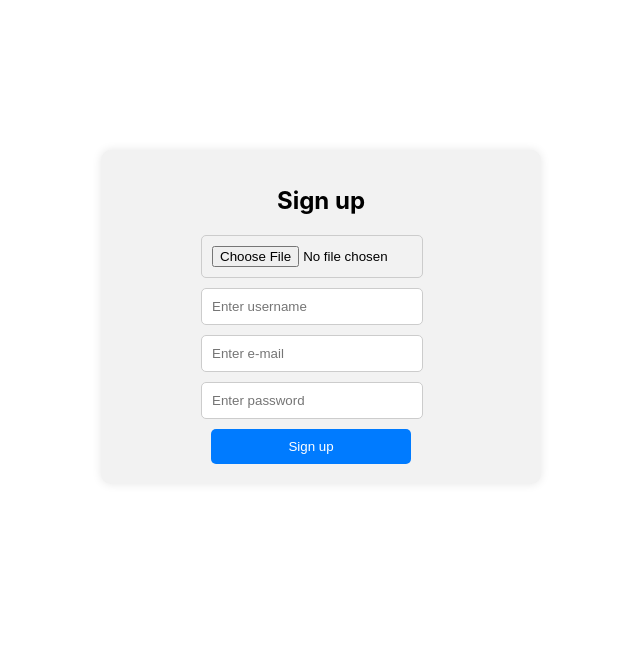
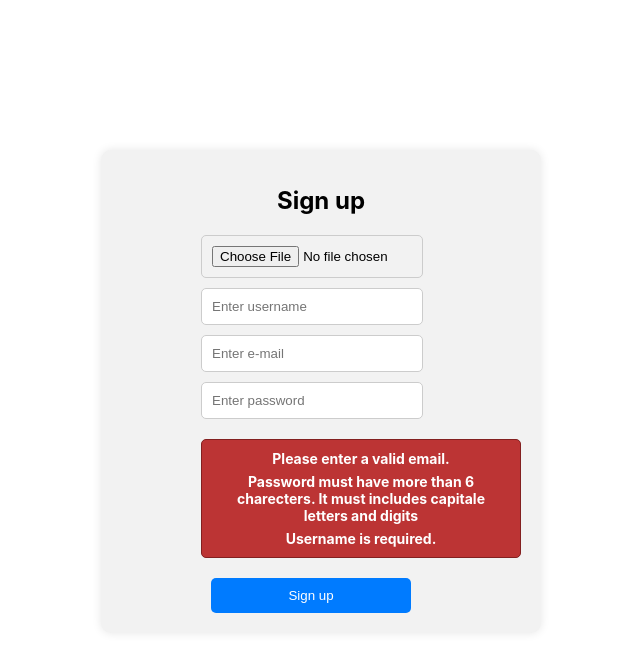
Before and after one commit to arrrmann/newsPage, a React (Create React App) app: page / in a window 1280 px wide. Both pictures are taken after a click on the button "Sign up". Shown: the top 672 px of the page, without its empty margins (319-959 px from the left). Built offline with nearby package versions, Linux system fonts and the light colour scheme.

Commit message:
added localStorage functionality and validation for email and password

```diff
--- a/src/components/App/App.js
+++ b/src/components/App/App.js
@@ -6,51 +6,27 @@ import './app.css'
 export default class App extends Component{
 
     state={
-        name: '',
-        email: '',
-        password: '',
-        image: undefined
-    }
-
-    CheckIn=(datas)=>{
-        if((datas.name.length && datas.email.length) && datas.password.length){ return true } else { return false }
+        isRegistred: false,
     }
 
     handleData=(datas)=>{
-        if(!this.CheckIn(datas)){
-            console.log("error")
-            return false
-        }
+        localStorage.setItem('user', JSON.stringify(datas))
         this.setState({
-            name:datas.name,
-            email:datas.email,
-            password:datas.password
+            isRegistred:true
         })
     }
 
-    imageHandler=(image)=>{
-        console.log(image)
-        if(image){
-            this.setState({
-                image
-            })
-        }else{
-            return false
-        }
-    }
 
     render(){
-        const {name, email, password, image}=this.state
+        const userData = JSON.parse(localStorage.getItem('user'))
+        const {isRegistred}=this.state
 
         return (
         <div>
             {
-                this.CheckIn({name, email, password}) ? <UserPage name={name} email={email} password={password} image={image}/> : <RegisterPage handleData={this.handleData} imageHandler={this.imageHandler}/>
+                (isRegistred || JSON.parse(localStorage.getItem('user'))) ? <UserPage userData={userData}/> : <RegisterPage handleData={this.handleData} />
             }
         </div>
         )
     }
 }
-
-//
-//
--- a/src/components/RegisterPage/RegisterPage.js
+++ b/src/components/RegisterPage/RegisterPage.js
@@ -2,39 +2,83 @@ import { Component } from "react";
 import './register-page.css'
 
 
-export default class RegisterPage extends Component{
-    state={
+export default class RegisterPage extends Component {
+    state = {
         name: '',
         email: '',
         password: '',
-        image: undefined
+        validationErrors: {},
+        image: undefined,
     }
 
-    onInputChange=(e)=>{
-        const {name, value}=e.target
-        this.setState((prevState)=>{
+    validateEmail = (email) => {
+        const shnik = email.indexOf("@")
+        const ket = email.lastIndexOf(".")
+        if (shnik < 1 || ket < shnik + 2 || ket + 2 >= email.length) {
+            return false
+        } else {
+            return true
+        }
+    }
+    validatePassword = (password) => {
+        if(password.length <= 6) return false
+
+        let hasUperCaseLetter=false
+        let hasNumbers=false
+
+        for(let i=0; i<password.length; i++){
+            const char = password[i]
+
+            if(char>='A' && char<='Z') hasUperCaseLetter=true
+            if (char>='0' && char<='9') hasNumbers=true
+        }
+
+        return hasNumbers && hasUperCaseLetter
+    }
+
+    onInputChange = (e) => {
+        const { name, value } = e.target
+        this.setState((prevState) => {
             return {
-                [name]:value
+                [name]: value
             }
         })
     }
 
-    onSignup=()=>{
-        const {name, email, password, image}=this.state
-        this.props.handleData({name, email, password})
-        this.props.imageHandler(image)
-        this.setState({
-            name:'',
-            email:'',
-            password:'',
-            image: undefined
-        })
+    handleRegister = () => {
+
+        const { name, email, password, image } = this.state;
+        const validationErrors = {}
+
+        if (!email.trim() || !this.validateEmail(email)) {
+            validationErrors.email = 'Please enter a valid email.'
+        }
+        if (!password.trim() || !this.validatePassword(password)) {
+            validationErrors.password = 'Password must have more than 6 charecters. It must includes capitale letters and digits'
+        }
+        if (name.trim().length < 3) {
+            validationErrors.name = 'Username is required.'
+        }
+        if (Object.keys(validationErrors).length === 0) {
+            this.props.handleData({ name, email, password, image })
+            this.setState({
+                name: '',
+                email: '',
+                password: '',
+                validationErrors: {},
+                image: undefined
+            })
+        } else {
+
+            this.setState({ validationErrors })
+        }
     }
 
-    onImageChange=(event)=>{
+
+    onImageChange = (event) => {
         const file = event.target.files[0]
         const reader = new FileReader()
-        reader.onload=(e)=>{
+        reader.onload = (e) => {
             const imgSRC = e.target.result
             this.setState({
                 image: imgSRC
@@ -43,20 +87,27 @@ export default class RegisterPage extends Component{
         reader.readAsDataURL(file)
     }
 
-    render(){
-        const {name, email, password}=this.state
+    render() {
+        const { name, email, password, validationErrors } = this.state
 
-        return(
+        return (
             <div className="container">
                 <h1 className="sign">Sign up</h1>
-                <div className="wrapper"
-                    onDrop={this.imageDrop}
-                >
-                    <input type="file" accept="image/*" onChange={this.onImageChange}/>
-                    <input name='name' value={name} onChange={this.onInputChange} placeholder="Enter username"/>
-                    <input name='email'value={email} onChange={this.onInputChange} placeholder="Enter e-mail"/>
-                    <input name='password' value={password} onChange={this.onInputChange} placeholder="Enter password"/>
-                    <button onClick={this.onSignup}className="btn">Sign up</button>
+                <div className="wrapper">
+                    <input type="file" accept="image/*" onChange={this.onImageChange} />
+                    <input name='name' value={name} onChange={this.onInputChange} placeholder="Enter username" />
+                    <input name='email' value={email} onChange={this.onInputChange} placeholder="Enter e-mail" />
+                    <input name='password' value={password} onChange={this.onInputChange} placeholder="Enter password" />
+                    {
+                        Object.keys(validationErrors).length ? (
+                            <div className="error-alert">
+                                <span>{validationErrors.email}</span>
+                                <span>{validationErrors.password}</span>
+                                <span>{validationErrors.name}</span>
+                            </div>
+                        ) : null
+                    }
+                    <button onClick={this.handleRegister} className="btn">Sign up</button>
                 </div>
             </div>
         )
--- a/src/components/RegisterPage/register-page.css
+++ b/src/components/RegisterPage/register-page.css
@@ -41,3 +41,18 @@ button.btn {
 button.btn:hover {
     background-color: #0056b3;
 }
+
+.error-alert {
+    padding: 7px 20px;
+    background-color: #BC3434;
+    color: #fff;
+    font-weight: bold;
+    font-size: 14px;
+    border: 1px solid #832020;
+    margin: 10px 0;
+    border-radius: 5px;
+}
+.error-alert span {
+    display: block;
+    padding: 3px 0;
+}
--- a/src/components/UserPage/UserPage.js
+++ b/src/components/UserPage/UserPage.js
@@ -4,7 +4,7 @@ import './user-page.css'
 export default class UserPage extends Component{
 
     render(){
-        const {name, email, password, image}=this.props
+        const {name, email, password, image}=this.props.userData
         return (
             <div className="wrapper-userpage">
                 <ul>
```
